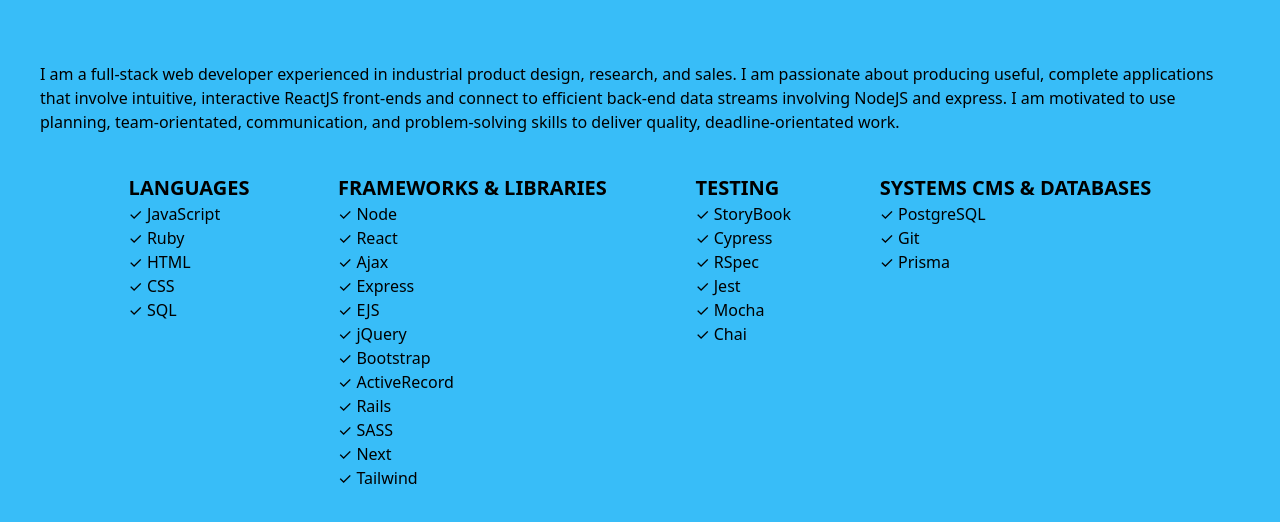
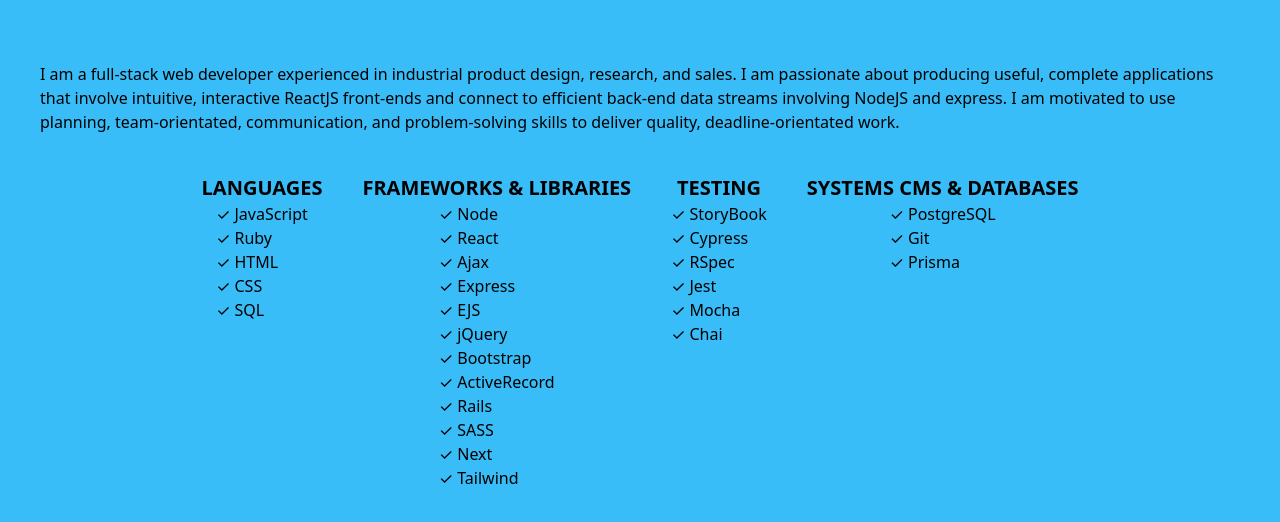
Before and after one commit to alricf/alricf.github.io, a website: page index.html in a window 1280 px wide. Shown: the part 672-1194 px from the top of the page. Drawn offline with Linux system fonts and the light colour scheme.

Commit message:
Formatting divs in skills section

```diff
--- a/index.html
+++ b/index.html
@@ -64,10 +64,10 @@
     </p>
   </section>
 
-  <section id="skills" class="flex justify-evenly my-10">
-    <div>
+  <section id="skills" class="flex justify-center my-10">
+    <div class="mx-5 flex flex-col justify-start items-center">
       <h2 class="text-xl font-bold">LANGUAGES</h2>
-      <ul>
+      <ul class="">
         <li>✓ JavaScript</li>
         <li>✓ Ruby</li>
         <li>✓ HTML</li>
@@ -75,7 +75,7 @@
         <li>✓ SQL</li>
       </ul>
     </div>
-    <div>
+    <div class="mx-5 flex flex-col justify-start items-center">
       <h2 class="text-xl font-bold">FRAMEWORKS & LIBRARIES</h2>
       <ul>
         <li>✓ Node</li>
@@ -92,7 +92,7 @@
         <li>✓ Tailwind</li>
       </ul>
     </div>
-    <div>
+    <div class="mx-5 flex flex-col justify-start items-center">
       <h2 class="text-xl font-bold">TESTING</h2>
       <ul>
         <li>✓ StoryBook</li>
@@ -103,7 +103,7 @@
         <li>✓ Chai</li>
       </ul>
     </div>
-    <div>
+    <div class="mx-5 flex flex-col justify-start items-center">
       <h2 class="text-xl font-bold">SYSTEMS CMS & DATABASES</h2>
       <ul>
         <li>✓ PostgreSQL</li>
```
Also changed, not shown: dist/output.css.
